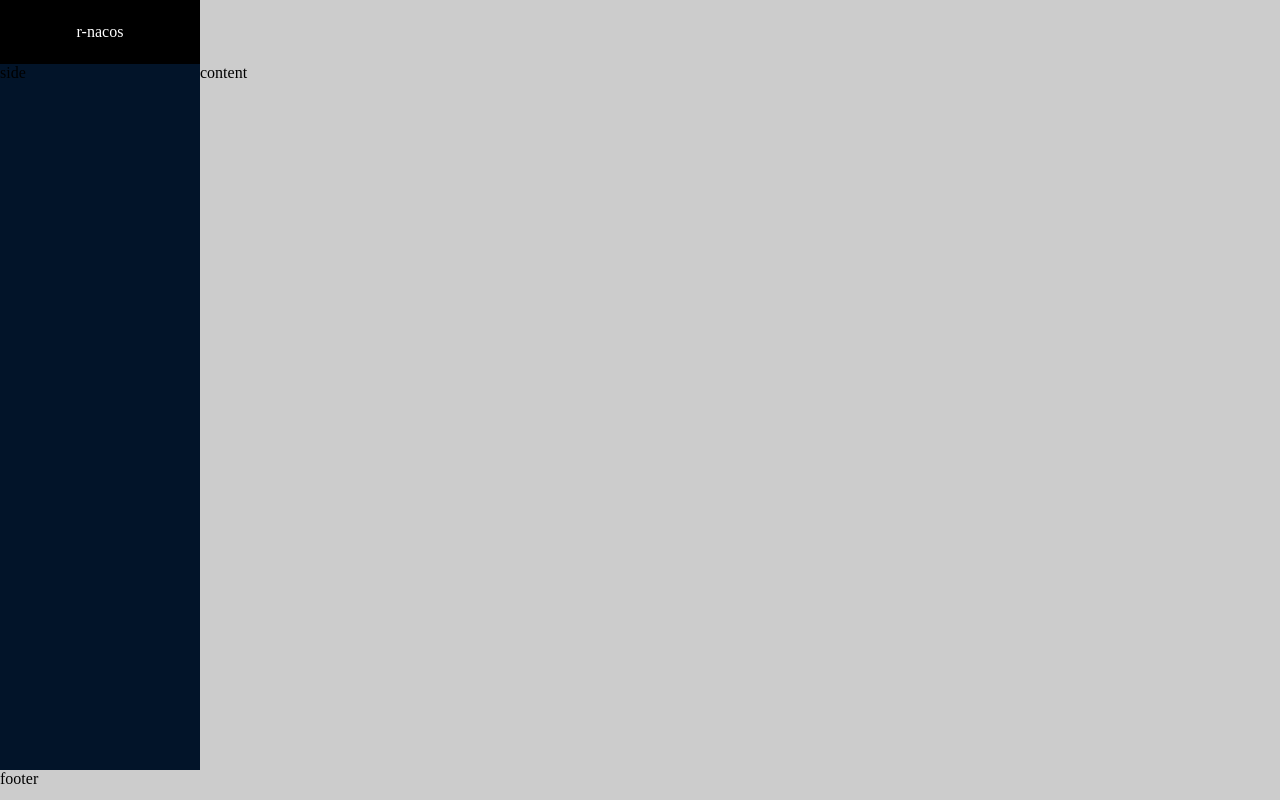
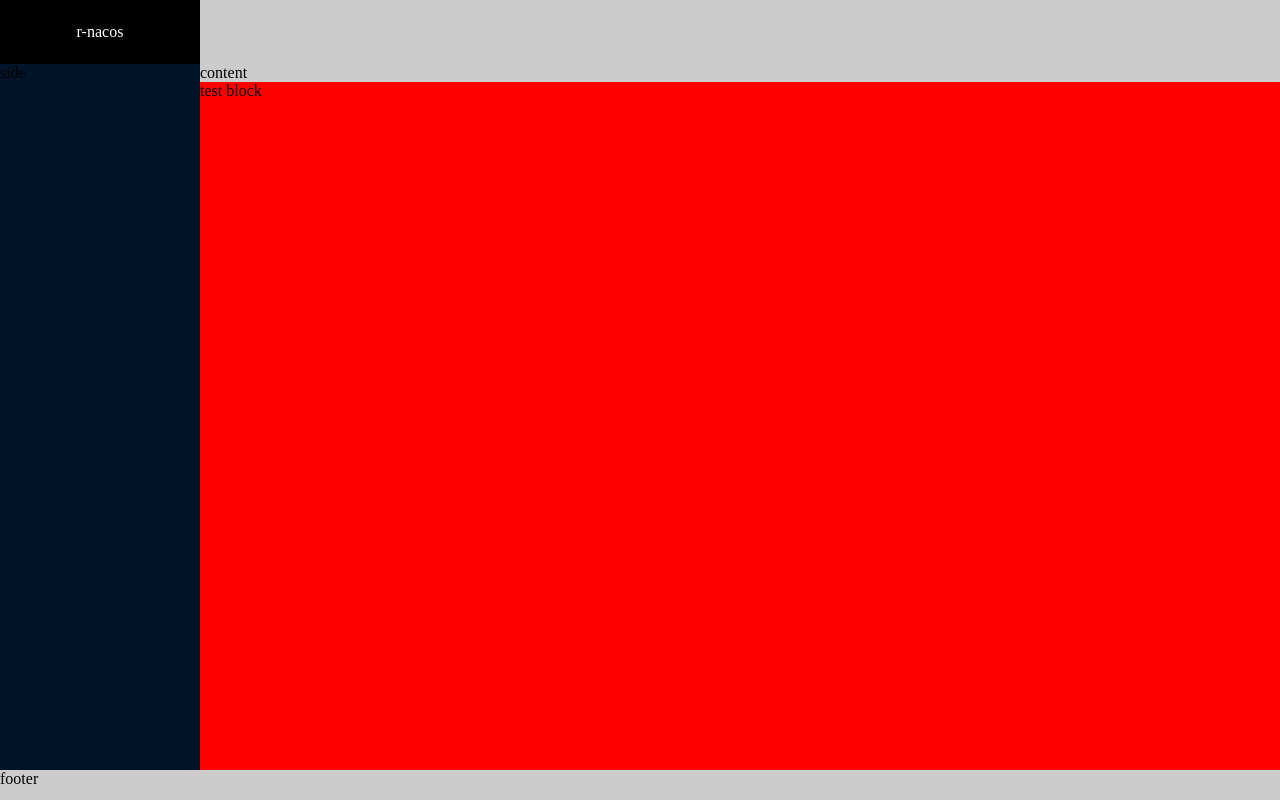
Before and after one commit to r-nacos/rnacos-console-web, a Vue app: page /foo in a window 1280 px wide. Built offline with nearby package versions, Linux system fonts and the light colour scheme.

Commit message:
update layout2.vue

```diff
--- a/src/components/layout/Layout2.vue
+++ b/src/components/layout/Layout2.vue
@@ -1,5 +1,5 @@
 <template>
-<div class="app">
+<div class="app" ref="container">
     <div class="header_wrap">
         <div class="sider-header">
             r-nacos
@@ -9,14 +9,27 @@
         </div>
     </div>
     <div class="content_wrap">
-        <div class="book_sider">
+        <div class="book_sider" ref="sider">
             <div class="sider_content">
                 side
             </div>
             <div class="clearfix"></div>
         </div>
-        <div class="content">
-            content
+        <div class="content-outter">
+            <div class="content" ref="contentView">
+                <div class="content-inner">
+                    content
+                    <div class="test-block">
+                        test block
+                    </div>
+                    <div >
+                    content
+                    </div>
+                    <div >
+                    content
+                    </div>
+                </div>
+            </div>
         </div>
     </div>
     <div class="footer">
@@ -24,6 +37,32 @@
     </div>
 </div>
 </template>
+
+<script>
+import { defineComponent } from 'vue'
+
+export default defineComponent({
+    setup() {
+
+    },
+    methods: {
+        updateContentSize(){
+            let contentWidth = window.innerWidth-200;
+            console.log("updateContentSize",contentWidth)
+            this.$refs.contentView.style.width=contentWidth+"px";
+        }
+    },
+    mounted() {
+        var f=()=>{this.updateContentSize()};
+        f();
+        window.addEventListener("resize",function(a,b){
+            console.log("onsize:",a,b);
+            f();
+        })
+    }
+})
+</script>
+
 
 <style scoped>
 
@@ -62,11 +101,24 @@
     background: #021429;
 }
 
-.conent{
+.conent-outter{
     flex: 1 1 auto;
     overflow: hidden;
     background: #fff;
     border-top: 1px solid #ccc;
+    position: relative;
+    display: block;
+}
+
+.content{
+    height: 100%;
+    width: 100%;
+    overflow:scroll;
+    position: relative;
+    display: block;
+}
+
+.content-inner{
 }
 
 .sider-header {
@@ -92,5 +144,11 @@
 }
 
 
+.test-block{
+    background:#f00;
+    width: 100%;
+    height: 1500px;
+}
+
 
 </style>
```
